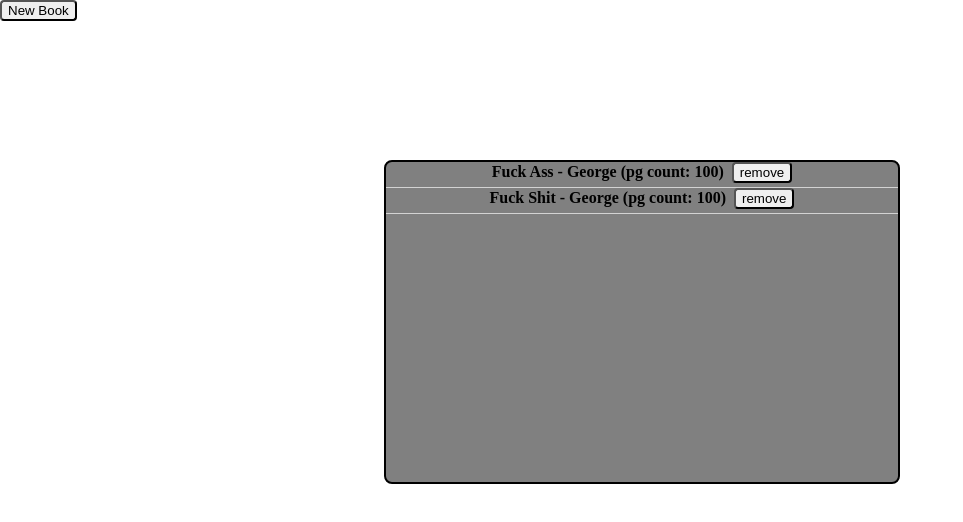
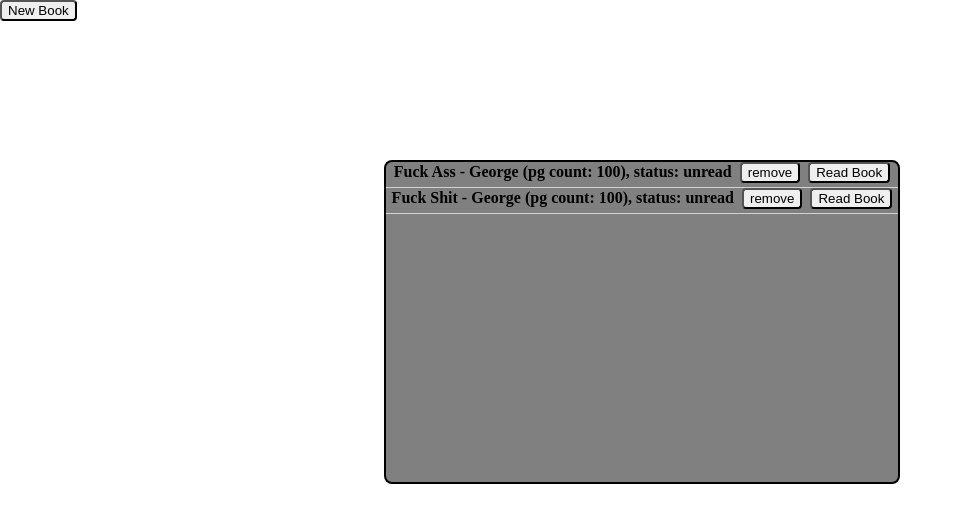
Before and after one commit to cringuxd/js-library, a plain HTML site: page index.html in a window 1280 px wide. Shown: the whole page, without its empty margins (0-963 px from the left). Drawn offline with Linux system fonts and the light colour scheme.

Commit message:
add read button

```diff
--- a/script.js
+++ b/script.js
@@ -54,13 +54,20 @@ function addBookToLibrary(author, title, pages) {
     bookNum++;
 }
 
+Book.prototype.changeReadStatus = function(button) {
+    if(this.read === "unread") {
+        this.read = "read";
+        button.text = "read";
+    }
+};
+
 function displayBooks() {
     libraryDisplay = [];
     for(let i = 0; i < myLibrary.length; i++) {
         libraryDisplay[i] = document.createElement("div");
         libraryDisplay[i].setAttribute("class","book");
         libraryDisplay[i].setAttribute("id",myLibrary[i].id);
-        let text = document.createTextNode(myLibrary[i].title + " - " + myLibrary[i].author + " (pg count: " + myLibrary[i].pages + ")")
+        let text = document.createTextNode(myLibrary[i].title + " - " + myLibrary[i].author + " (pg count: " + myLibrary[i].pages + "), status: " + myLibrary[i].read);
         libraryDisplay[i].appendChild(text);
 
         let button = document.createElement('button');
@@ -75,6 +82,14 @@ function displayBooks() {
         });
         button.appendChild(document.createTextNode("remove"));
         libraryDisplay[i].appendChild(button);
+
+        let readButton = document.createElement('button');
+        readButton.setAttribute("class","readButton");
+        readButton.addEventListener('click',() => {
+            myLibrary[i].changeReadStatus(readButton);
+        });
+        readButton.appendChild(document.createTextNode("Read Book"));
+        libraryDisplay[i].appendChild(readButton);
         bookshelf.appendChild(libraryDisplay[i]);
     }
 }
--- a/style.css
+++ b/style.css
@@ -33,3 +33,8 @@ html, body {
 .addButton {
     border-radius: 4px;
 }
+
+.readButton {
+    margin-left: 8px;
+    border-radius: 4px;
+}
```
